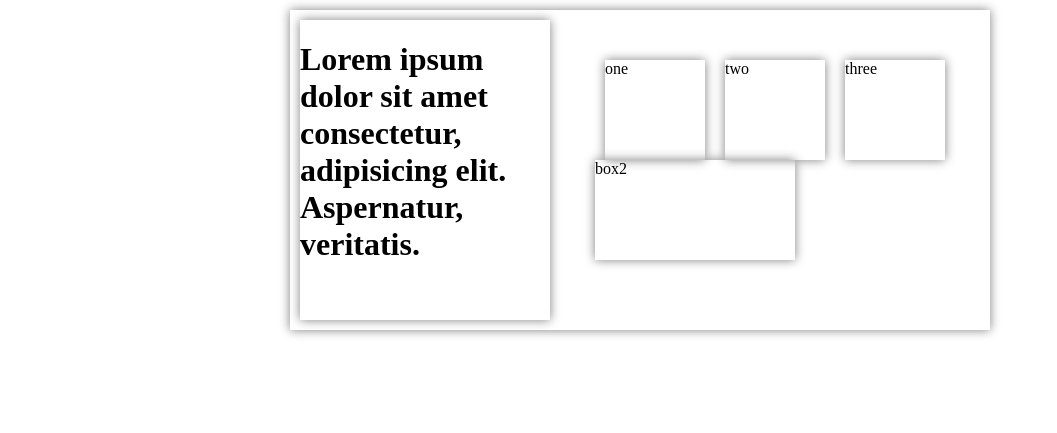
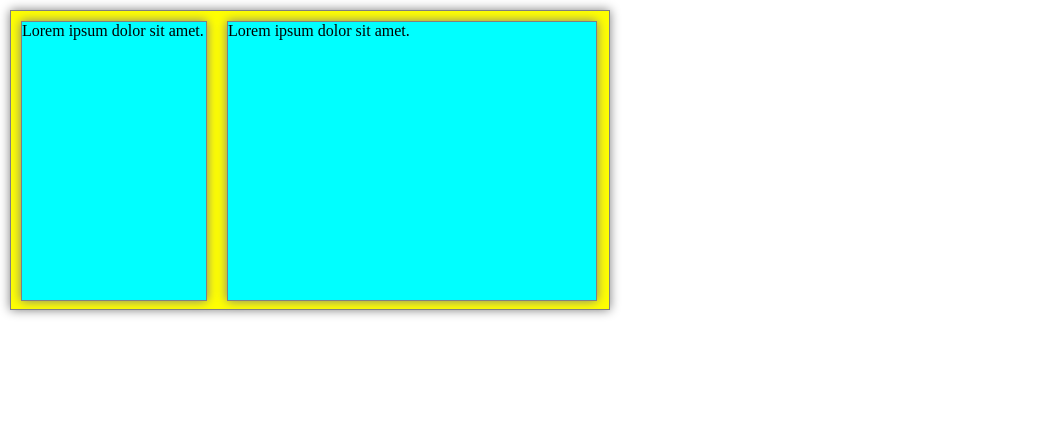
Before and after one commit to LaraSudzi/lesson-10, a plain HTML site: page index.html in a window 1280 px wide. Shown: the whole page, without its empty margins (0-1057 px from the left). Drawn offline with Linux system fonts and the light colour scheme.

Commit message:
new file

```diff
--- a/assets/css/style.css
+++ b/assets/css/style.css
@@ -1,65 +1,47 @@
+
+* {
+  box-sizing: border-box;
+}
 
  body {
     margin: 0 auto;
+    font-weight: 600px;
 }
-
 
 .container {
     display: flex;
-    flex-direction: row;
-    width: 700px;
-    margin: 10px auto;
-}
-
-
-
-.foundation {
+    flex-wrap: wrap;
+    background-color: yellow;
+    float: left;
+    display: block;
+    width: 600px;
+    border: 1px solid grey;
+    margin: 10px;
     height: 300px;
-    display: flex;
-    flex-wrap: wrap;
-    width: 250px;
-    margin: 10px 10px 10px 10px;
-    justify-content: space-between;
-}
-
-
-.shadow {
     box-shadow: 0px 0px 10px grey;
 }
 
 
-.container-main {
+.box1 {
     display: flex;
-    flex-direction: column;
-    width: 400px;
-    height: 400px;
-    margin: 10px auto;
+    background-color: aqua;
+    float: left;
+    display: block;
+    width: 186px;
+    border: 1px solid grey;
+    margin: 10px;
+    height: 280px;
+    box-shadow: 0px 0px 10px grey;
 }
 
-
-.box1 {
-    align-content: space-between;
+.box2 {
     display: flex;
-    flex-wrap: wrap;
-    margin: 10px auto;
-    width: 200px;
-    height: 100px;
+    background: aqua;
+    float: left;
+    display: block;
+    width: 370px;
+    border: 1px solid grey;
+    margin: 10px;
+    height: 280px;
+    box-shadow: 0px 0px 10px grey;
 }
-
-
-.box1 shadow {
-    display: flex;
-    flex-direction: row;
-    margin: 10px 10px 10px 10px;
-    width: 550px;
-    height: 250px;
-}
-
-.card {
-    height: 100px;
-    width: 100px;
-    display: flex;
-    flex-wrap: wrap;
-    justify-content: space-between;
-    margin: 10px 10px 10px 10px;
-}
--- a/index.html
+++ b/index.html
@@ -9,29 +9,10 @@
 </head>
 <body>
 
-
-   <div class="container shadow">
-       <div class="foundation shadow">
-          <h1>Lorem ipsum dolor sit amet consectetur, adipisicing elit. Aspernatur, veritatis.</h1>
+   <div class="container">
+       <div class="box1">Lorem ipsum dolor sit amet.</div>
+       <div class="box2">Lorem ipsum dolor sit amet.</div>
    </div>
 
-
-
-		 <div class="foundation">
-          <div class="container-main">
-             <div class="box1">
-               <div class="container">
-                  <div class="card shadow">one</div>
-                  <div class="card shadow">two</div>
-                  <div class="card shadow">three</div>
-               </div>
-
-
-             </div>
-
-
-             <div class="box1 shadow">box2</div>
-          </div>
-
-       </div>
-    </div>
+</body>
+</html>
```
Lines whose indentation alone changed are shown as unchanged.
